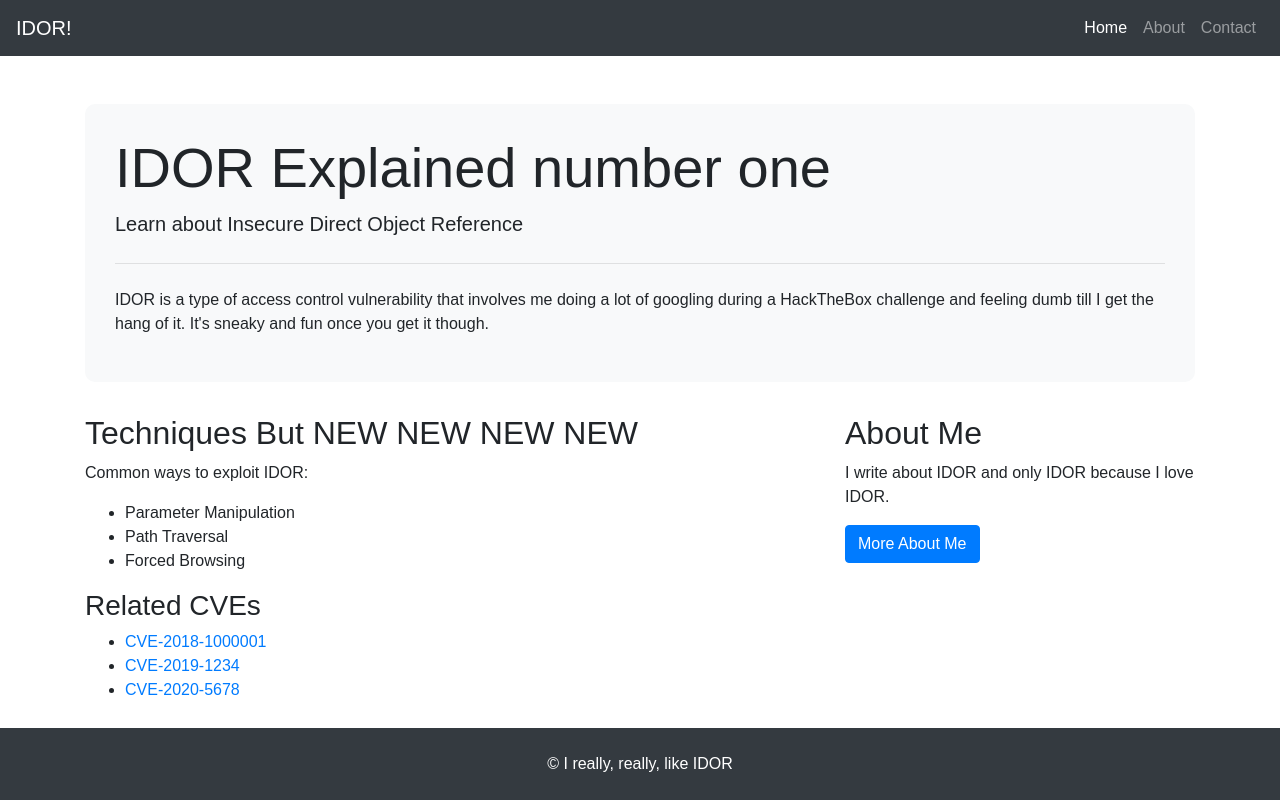
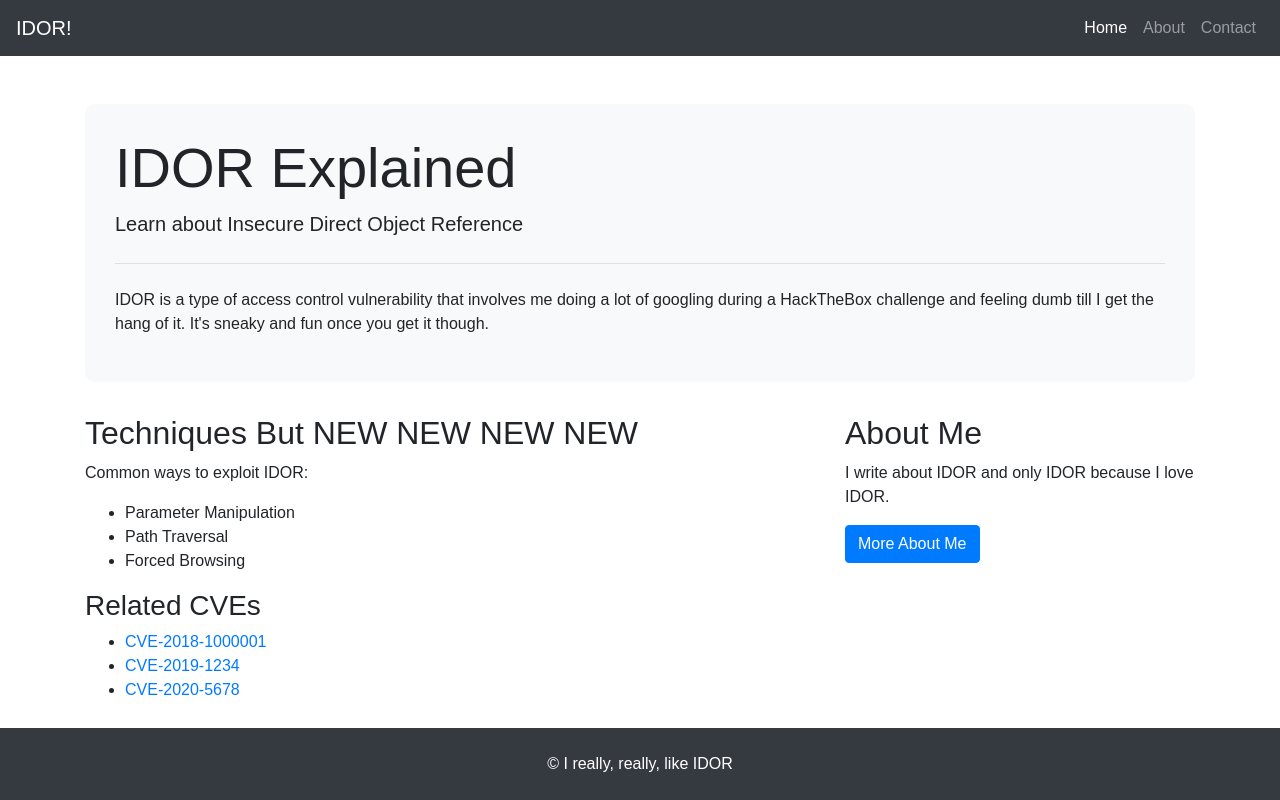
Before and after one commit to ThePirateKingATMSK/412proj5, a plain HTML site: page index.html in a window 1280 px wide. Drawn offline with nearby package versions, Linux system fonts and the light colour scheme.

Commit message:
set baseline

```diff
--- a/index.html
+++ b/index.html
@@ -30,7 +30,7 @@
 
     <div class="container mt-5">
         <div class="jumbotron">
-            <h1 class="display-4">IDOR Explained number one</h1>
+            <h1 class="display-4">IDOR Explained</h1>
             <p class="lead">Learn about Insecure Direct Object Reference</p>
             <hr class="my-4">
             <p>IDOR is a type of access control vulnerability that involves me doing a lot of googling during a HackTheBox challenge and feeling dumb till I get the hang of it. It's sneaky and fun once you get it though.</p>
```
